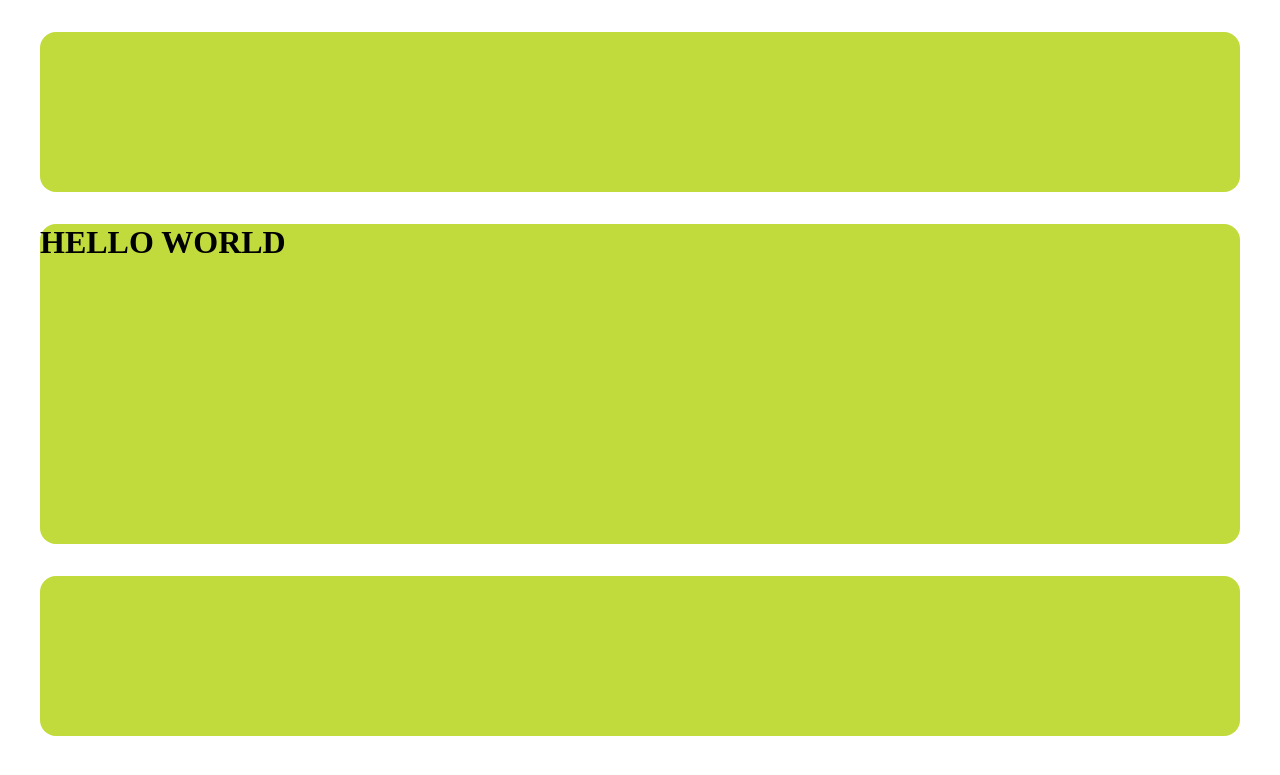
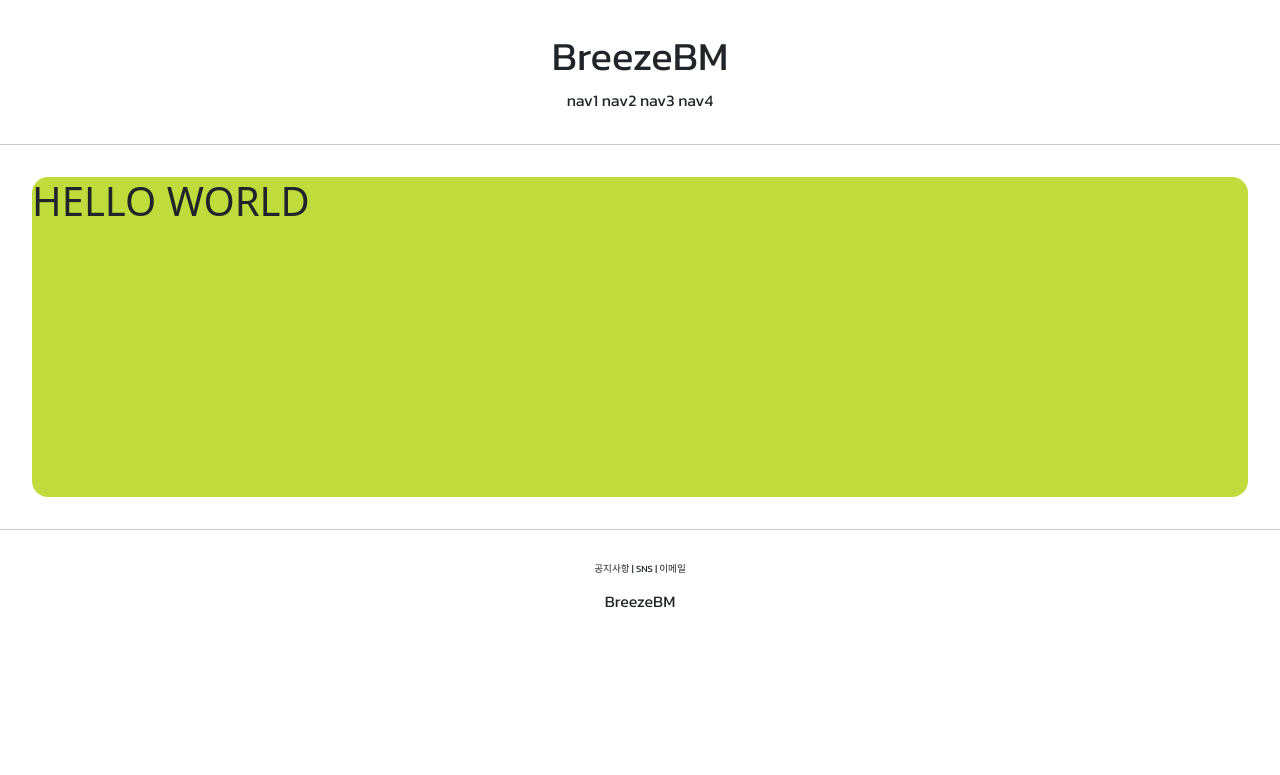
Before and after one commit to BreezeBM/django-study, a Django app: page /account/hello_world/ in a window 1280 px wide. Shown: the top 775 px of the page. Run offline with Django 4.2, Linux system fonts and the light colour scheme.

Commit message:
feat: 10강 기본적인 div의 사용과 적용

```diff
--- a/breezebm/templates/base.html
+++ b/breezebm/templates/base.html
@@ -6,8 +6,12 @@
 <body>
     {% include 'header.html' %}
 
+    <hr>
+
     {% block content %}
     {% endblock %}
+
+    <hr>
 
     {% include 'footer.html' %}
 </body>
--- a/breezebm/templates/footer.html
+++ b/breezebm/templates/footer.html
@@ -1,3 +1,10 @@
-    <div style="height: 10rem; background-color: #c1db3c; border-radius: 1rem; margin: 2rem">
-
+<div style="text-align:center; margin-top:2rem; font-family: 'Kanit', sans-serif;">
+    <div style="font-size: .6rem">
+        <span>공지사항</span> |
+        <span>SNS</span> |
+        <span>이메일</span>
     </div>
+    <div style="margin-top: 1rem">
+        <h6 style="margin-top: 1rem">BreezeBM</h6>
+    </div>
+</div>
--- a/breezebm/templates/head.html
+++ b/breezebm/templates/head.html
@@ -1,4 +1,13 @@
 <head>
     <meta charset="UTF-8">
     <title>BreezeBM</title>
+
+    <!-- BOOTSTRAP LINK -->
+    <link href="https://cdn.jsdelivr.net/npm/bootstrap@5.2.3/dist/css/bootstrap.min.css" rel="stylesheet" integrity="sha384-rbsA2VBKQhggwzxH7pPCaAqO46MgnOM80zW1RWuH61DGLwZJEdK2Kadq2F9CUG65" crossorigin="anonymous">
+
+
+    <!-- GOOGLE FONT LINK -->
+    <link rel="preconnect" href="https://fonts.googleapis.com">
+    <link rel="preconnect" href="https://fonts.gstatic.com" crossorigin>
+    <link href="https://fonts.googleapis.com/css2?family=Kanit:wght@400&display=swap" rel="stylesheet">
 </head>
--- a/breezebm/templates/header.html
+++ b/breezebm/templates/header.html
@@ -1,3 +1,11 @@
-<div style="height: 10rem; background-color: #c1db3c; border-radius: 1rem; margin: 2rem">
-
+<div style="text-align:center; margin:2rem 0; font-family: 'Kanit', sans-serif;">
+    <div>
+        <h1>BreezeBM</h1>
+    </div>
+    <div>
+        <span>nav1</span>
+        <span>nav2</span>
+        <span>nav3</span>
+        <span>nav4</span>
+    </div>
 </div>
```
